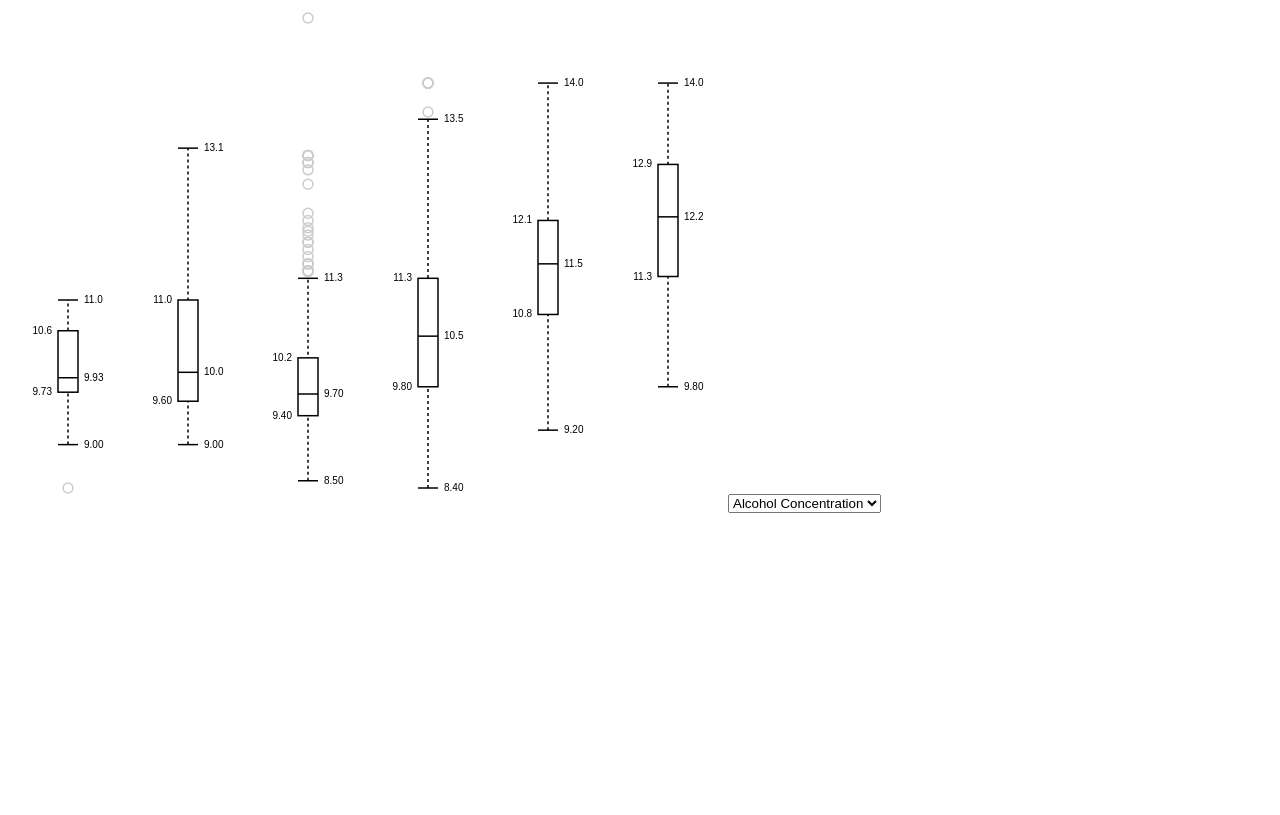
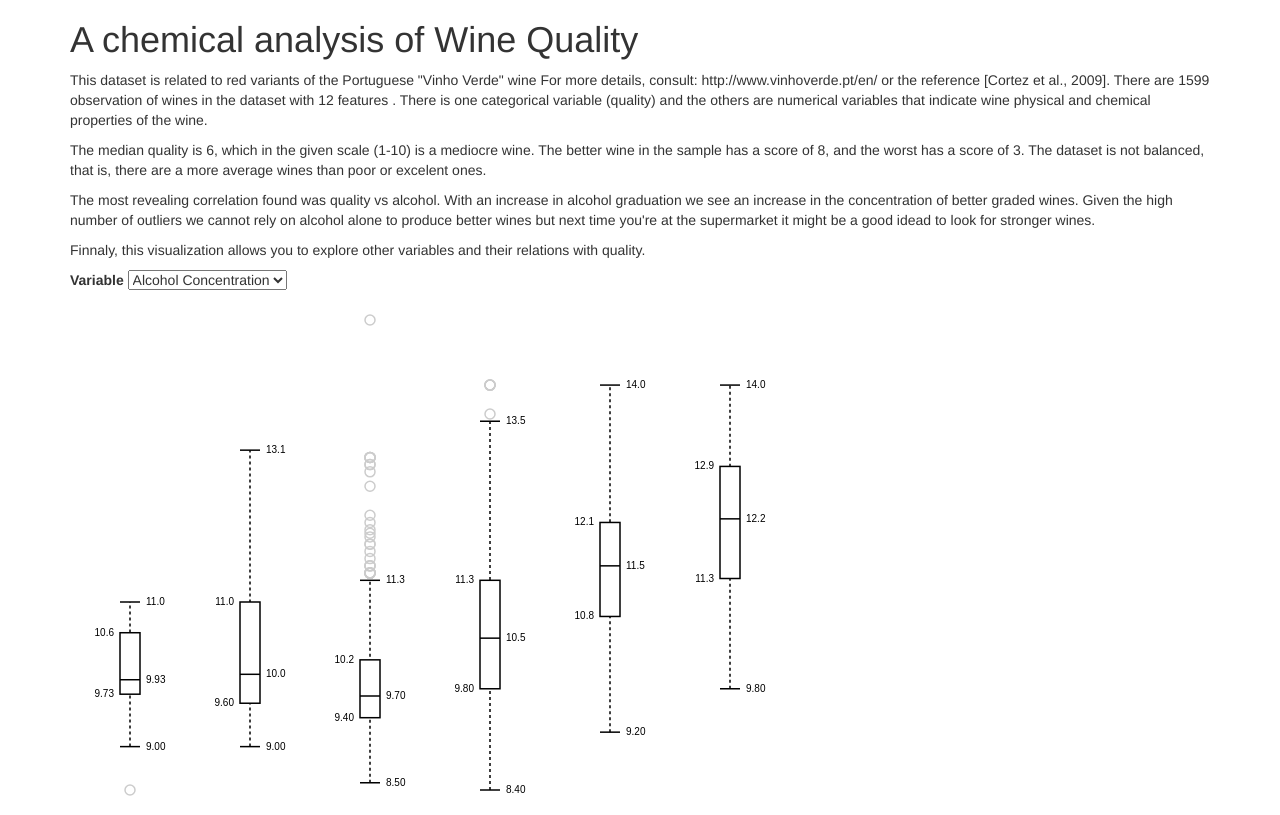
Before and after one commit to pcasaretto/udacity-p6, a plain HTML site: page index.html in a window 1280 px wide. Drawn offline with nearby package versions, Linux system fonts and the light colour scheme.

Commit message:
Add basic styling

```diff
--- a/index.html
+++ b/index.html
@@ -1,7 +1,10 @@
-
 <!DOCTYPE html>
 <meta charset="utf-8">
 <head>
+<link rel="stylesheet" href="https://maxcdn.bootstrapcdn.com/bootstrap/3.3.6/css/bootstrap.min.css" integrity="sha384-1q8mTJOASx8j1Au+a5WDVnPi2lkFfwwEAa8hDDdjZlpLegxhjVME1fgjWPGmkzs7" crossorigin="anonymous">
+
+<!-- Optional theme -->
+<link rel="stylesheet" href="https://maxcdn.bootstrapcdn.com/bootstrap/3.3.6/css/bootstrap-theme.min.css" integrity="sha384-fLW2N01lMqjakBkx3l/M9EahuwpSfeNvV63J5ezn3uZzapT0u7EYsXMjQV+0En5r" crossorigin="anonymous">
   <style>
 
 body {
@@ -32,6 +35,30 @@ body {
   </style>
 </head>
 <body>
+  <div class="container">
+  <h1>A chemical analysis of Wine Quality</h1>
+  <p>
+  This dataset is related to red variants of the Portuguese "Vinho Verde" wine
+  For more details, consult: http://www.vinhoverde.pt/en/ or the reference [Cortez et al., 2009].
+  There are 1599 observation of wines in the dataset with 12 features . There is one categorical variable (quality) and the others are numerical variables that indicate wine physical and chemical properties of the wine.
+  </p>
+  <p>
+  The median quality is 6, which in the given scale (1-10) is a mediocre wine. The better wine in the sample has a score of 8, and the worst has a score of 3. The dataset is not balanced, that is, there are a more average wines than poor or excelent ones.
+  </p>
+  <p>
+  The most revealing correlation found was quality vs alcohol. With an increase in alcohol graduation we see an increase in the concentration of better graded wines. Given the high number of outliers we cannot rely on alcohol alone to produce better wines but next time you're at the supermarket it might be a good idead to look for stronger wines.
+  </p>
+  <p>
+  Finnaly, this visualization allows you to explore other variables and their relations with quality.
+  </p>
+  <form>
+    <div class="form-group">
+      <label >Variable</label>
+      <select id="variables-select"></select>
+    </div>
+  </form>
+  <div id="chart"></div>
+  </div>
   <script src="//d3js.org/d3.v3.min.js"></script>
   <script src="js/box.js"></script>
   <script>
@@ -56,7 +83,7 @@ body {
 
       chart.domain(extent);
 
-      var svg = d3.select("body").selectAll("svg")
+      var svg = d3.select("div#chart").selectAll("svg")
         .data(data)
         .enter().append("svg")
         .attr("class", "box")
@@ -79,11 +106,9 @@ body {
       };
 
 
-      var select  = d3.select("body")
-        .append("select")
+      var select  = d3.select("select#variables-select")
         .on("change", changeVariable);
 
-      debugger
       var options = select
         .selectAll('option')
         .data(variables);
@@ -128,3 +153,4 @@ function iqr(k) {
 }
 
   </script>
+</body>
```
